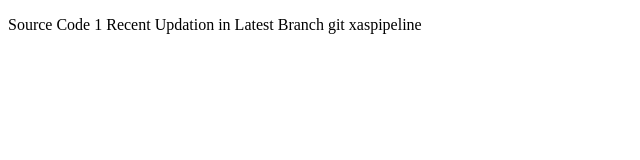
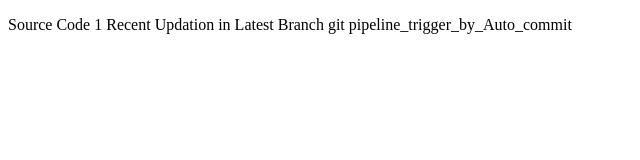
Before and after one commit to kumaran2589/My_Space, a plain HTML site: page Souce_code1/index.html in a window 1280 px wide. Shown: the whole page, without its empty margins (0-640 px from the left). Drawn offline with Linux system fonts and the light colour scheme.

Commit message:
pipeline

```diff
--- a/Souce_code1/index.html
+++ b/Souce_code1/index.html
@@ -4,6 +4,6 @@
         <title>Git Project</title>
     </head>
     <body>
-        <p>Source Code 1 Recent Updation in Latest Branch git xaspipeline</p>
+        <p>Source Code 1 Recent Updation in Latest Branch git pipeline_trigger_by_Auto_commit</p>
     </body>
 </html>
```
